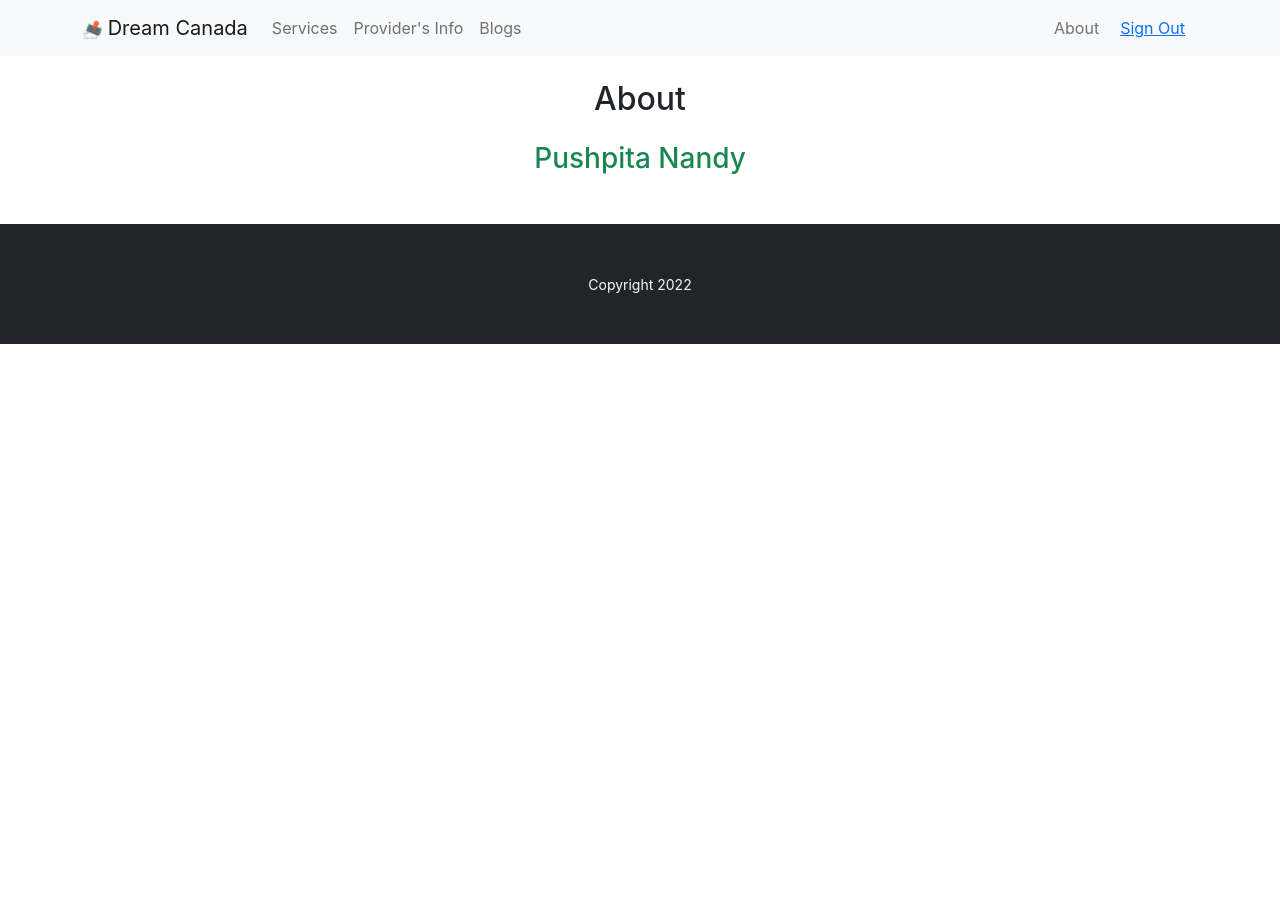
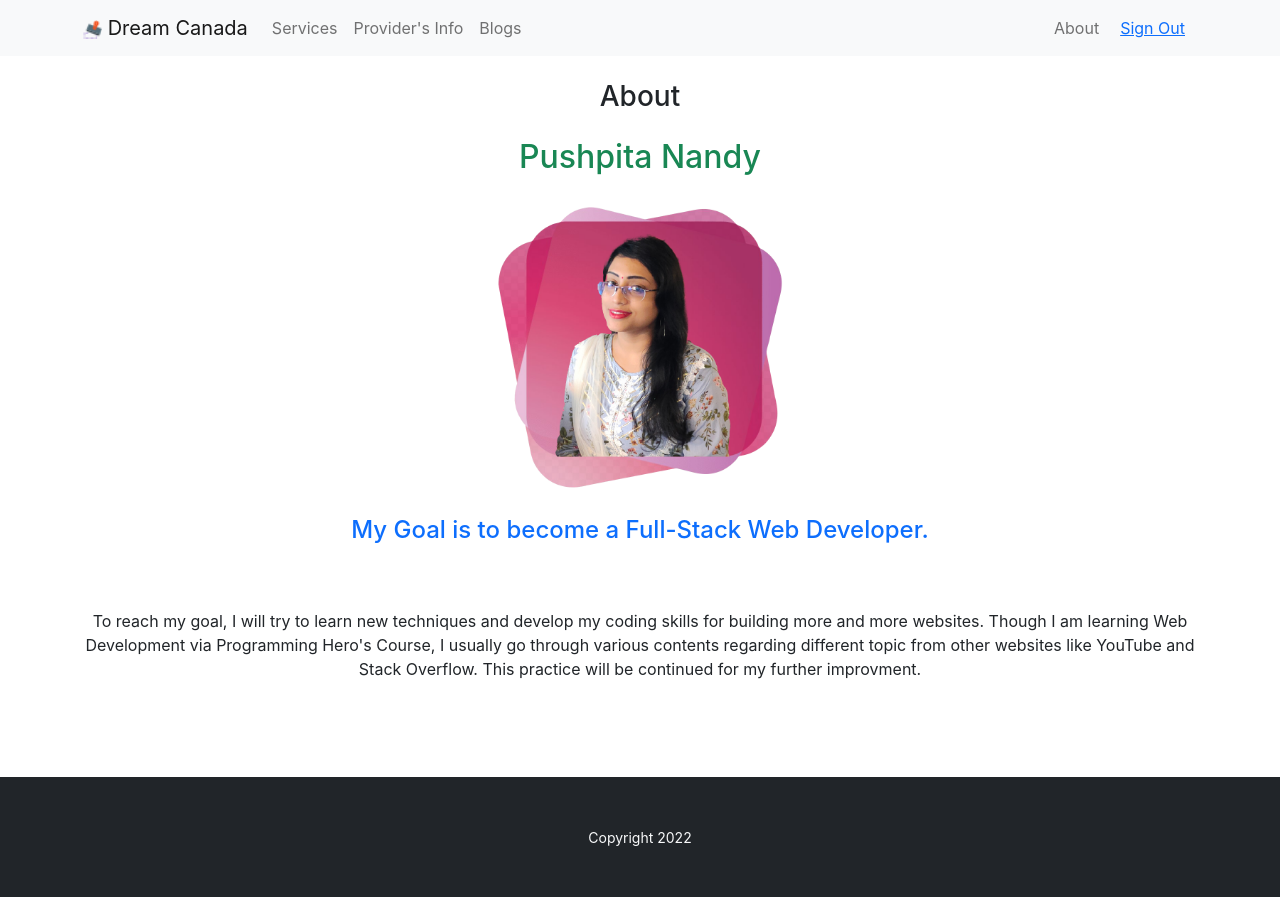
Before and after one commit to pushpitanandy/independent-service-provider-website, a React (Create React App) app: page /about in a window 1280 px wide. Before the commit the page ends 800 px from the top, so only its background shows below. Built offline with nearby package versions, Linux system fonts and the light colour scheme; no server answers.

Commit message:
about me page updated

```diff
--- a/src/Pages/About/About.js
+++ b/src/Pages/About/About.js
@@ -1,10 +1,14 @@
 import React from 'react';
+import picture from '../../images/pushpita1.png';
 
 const About = () => {
     return (
         <div className='text-center'>
-            <h2 className='m-4'>About</h2>
-            <h3 className='text-success m-3'>Pushpita Nandy</h3>
+            <h3 className='m-4'>About</h3>
+            <h2 className='text-success m-3'>Pushpita Nandy</h2>
+            <img className='w-25' src={picture} alt="" />
+            <h4 className='text-primary'>My Goal is to become a Full-Stack Web Developer.</h4>
+            <p className='m-3 p-5'>To reach my goal, I will try to learn new techniques and develop my coding skills for building more and more websites. Though I am learning Web Development via Programming Hero's Course, I usually go through various contents regarding different topic from other websites like YouTube and Stack Overflow. This practice will be continued for my further improvment. </p>
 
         </div>
     );
```
